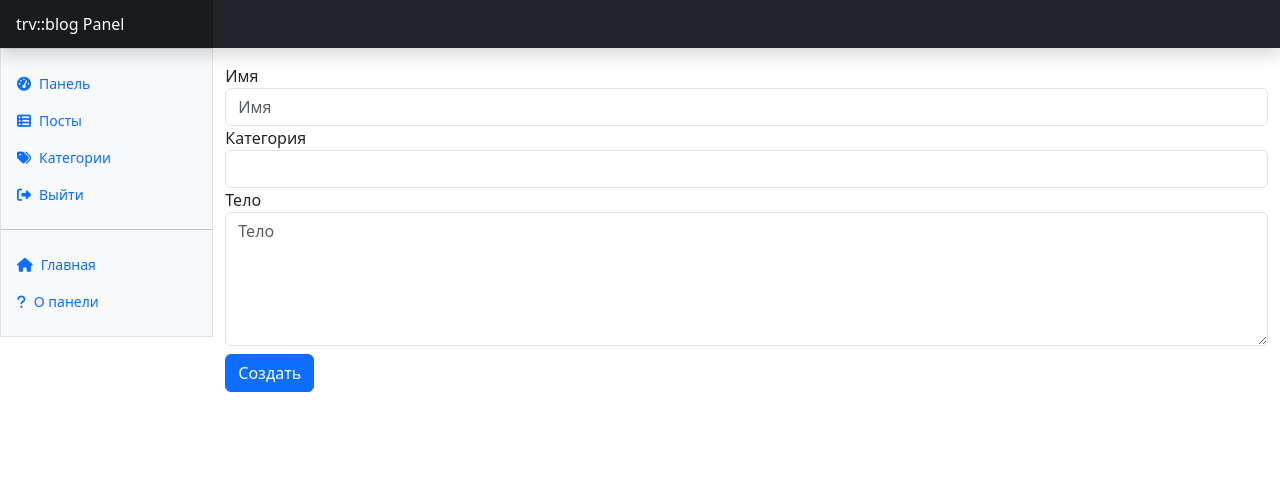
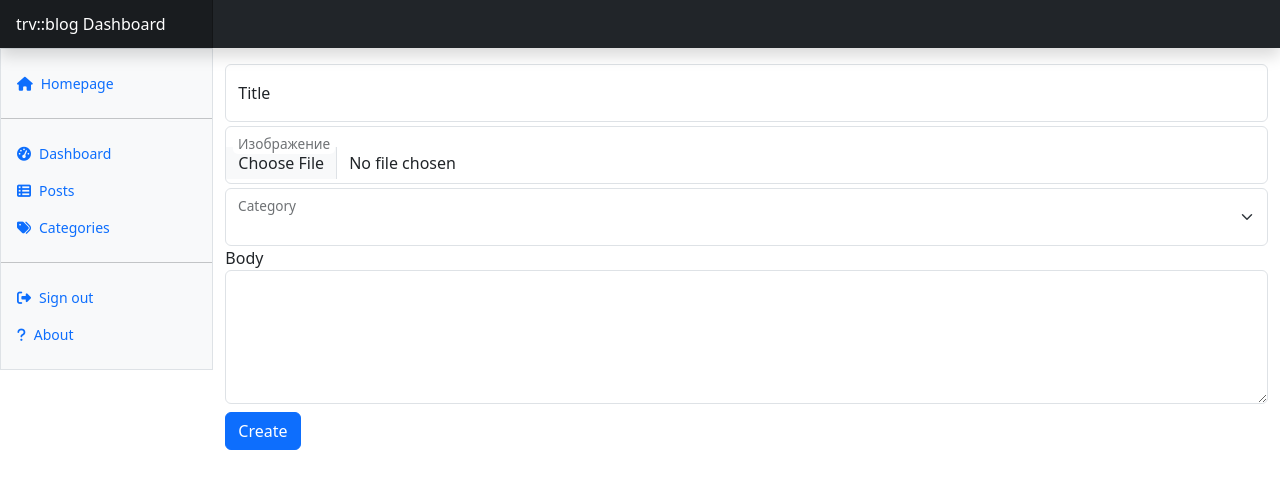
Before and after one commit to 4vanyek/trvblog, a PHP site: page /panel/post/create.php in a window 1280 px wide. Shown: the top 489 px of the page. Run offline with PHP 8.4, Linux system fonts and the light colour scheme; a user stored in the database is signed in; data comes from the database, SQL or seed files in the repository; a stand-in replaces the project's code that opens the database connection; lists and menus that the app fills with data are empty; some libraries are stand-ins or nearby versions.

Commit message:
too lazy to explain that

```diff
--- a/assets/css/style.css
+++ b/assets/css/style.css
@@ -16,12 +16,12 @@
 }
 .bg-article{
     background-color: #dedede;
-}
+}*/
 .date-time{
     color: #999;
     font-size: .8rem;
 }
-
+/*
 panel
 .sidebar{
     min-height: Calc(100vh - 3.5rem);
--- a/category.php
+++ b/category.php
@@ -8,7 +8,7 @@ require_once 'functions/pdo_connection.php';
 <head>
     <meta charset="UTF-8">
     <meta name="viewport" content="width=device-width, initial-scale=1">
-    <title>BitBlog Category</title>
+    <title>trv::blog</title>
     <link href="https://cdn.jsdelivr.net/npm/bootstrap@5.3.0/dist/css/bootstrap.min.css" rel="stylesheet" integrity="sha384-9ndCyUaIbzAi2FUVXJi0CjmCapSmO7SnpJef0486qhLnuZ2cdeRhO02iuK6FUUVM" crossorigin="anonymous">
 <script src="https://cdn.jsdelivr.net/npm/bootstrap@5.3.0/dist/js/bootstrap.bundle.min.js" integrity="sha384-geWF76RCwLtnZ8qwWowPQNguL3RmwHVBC9FhGdlKrxdiJJigb/j/68SIy3Te4Bkz" crossorigin="anonymous"></script>
     <link rel="stylesheet" href="<?=asset('assets/css/style.css')?>" media="all" type="text/css">
@@ -31,7 +31,7 @@ if (isset($_GET['cat_id']) && $_GET['cat_id'] !== '') {
     if ($category !== false) {?>
                   <section class="row">
                 <section class="col-12">
-                    <h1><?=$category->name?></h1>
+                    <h1 class="fw-light"><?=$category->name?></h1>
                     <hr>
                 </section>
             </section>
--- a/detail.php
+++ b/detail.php
@@ -38,7 +38,7 @@
                     <a href="<?= url('category.php?cat_id=') . $post->cat_id ?>"><?= $post->category_name ?></a>
                     <span class="date-time"><?= $post->created_at ?></span>
                 </h6>
-                <article class="bg-secondary-subtle p-3 rounded-2"><img class="float-end mb-2 ml-2 rounded-2" style="width: 18rem;" src="<?= asset($post->image) ?>" alt=""><?= $post->body ?></article>
+                <article class="bg-secondary-subtle overflow-auto p-3 rounded-2"><img class="float-end rounded-2" style="width: 18rem;" src="<?= asset($post->image) ?>" alt=""><?= $post->body ?></article>
                 <?php
         } else{ ?>
 
--- a/index.php
+++ b/index.php
@@ -23,7 +23,7 @@
         <section class="row">
 
         <?php
-                        $query = "SELECT * FROM posts WHERE status = 10";
+                        $query = "SELECT * FROM posts WHERE status = 10 ORDER BY COALESCE(updated_at, created_at) DESC";
                          $statement = $pdo->prepare($query);
                          $statement->execute();
                          $posts = $statement->fetchAll();
@@ -31,7 +31,7 @@
 
                 <section class="col-md-4">
                     <section class="mb-2 overflow-hidden" style="max-height: 15rem;"><img class="img-fluid rounded-2" src="<?= asset($post->image) ?>" alt=""></section>
-                    <h2 class="h5 text-truncate"><?= $post->title ?></h2>
+                    <h4 class="text-truncate fw-light"><?= $post->title ?></h4>
                     <p><?= substr($post->body, 0, 80) ?></p>
                     <p><a class="btn btn-primary px-3" href="<?= url('detail.php?post_id=') . $post->id ?>" role="button">Читать дальше <i class="fa-solid fa-angles-right"></i></a></p>
                 </section>
--- a/panel/about/index.php
+++ b/panel/about/index.php
@@ -7,7 +7,7 @@
 <head>
     <meta charset="UTF-8">
     <meta name="viewport" content="width=device-width, initial-scale=1">
-    <title>trv::blog</title>
+    <title>trv::blog Dashboard</title>
     <link href="https://cdn.jsdelivr.net/npm/bootstrap@5.3.0/dist/css/bootstrap.min.css" rel="stylesheet" integrity="sha384-9ndCyUaIbzAi2FUVXJi0CjmCapSmO7SnpJef0486qhLnuZ2cdeRhO02iuK6FUUVM" crossorigin="anonymous">
 <script src="https://cdn.jsdelivr.net/npm/bootstrap@5.3.0/dist/js/bootstrap.bundle.min.js" integrity="sha384-geWF76RCwLtnZ8qwWowPQNguL3RmwHVBC9FhGdlKrxdiJJigb/j/68SIy3Te4Bkz" crossorigin="anonymous"></script>
     <link rel="stylesheet" href="<?= asset('assets/css/style.css') ?>" media="all" type="text/css">
@@ -28,9 +28,9 @@
 
             <section style="min-height: 80vh;" class="d-flex justify-content-center align-items-center">
                 <section>
-                    <h1 class="fs-1 fw-light">About trv::blog Panel</h1>
+                    <h1 class="fs-1 fw-light">About trv::blog Dashboard</h1>
                     <h5 class="fw-light">
-                        trv::blog Panel is a heavily modified version of
+                        trv::blog Dashboard is a heavily modified version of
                         <a target="_blank" href="https://github.com/MobinaJafarian/BitBlog">Bit Blog</a> Panel,
                         developed by
                         <a target="_blank" href="https://github.com/4vanyek">therealvanyek</a>.
--- a/panel/category/edit.php
+++ b/panel/category/edit.php
@@ -38,7 +38,7 @@ require_once '../../functions/auth.php';
 <head>
     <meta charset="UTF-8">
     <meta name="viewport" content="width=device-width, initial-scale=1">
-    <title>PHP panel</title>
+    <title>trv::blog Dashboard</title>
     <link href="https://cdn.jsdelivr.net/npm/bootstrap@5.3.0/dist/css/bootstrap.min.css" rel="stylesheet" integrity="sha384-9ndCyUaIbzAi2FUVXJi0CjmCapSmO7SnpJef0486qhLnuZ2cdeRhO02iuK6FUUVM" crossorigin="anonymous">
 <script src="https://cdn.jsdelivr.net/npm/bootstrap@5.3.0/dist/js/bootstrap.bundle.min.js" integrity="sha384-geWF76RCwLtnZ8qwWowPQNguL3RmwHVBC9FhGdlKrxdiJJigb/j/68SIy3Te4Bkz" crossorigin="anonymous"></script>
     <link rel="stylesheet" href="<?= asset('assets/css/style.css') ?>" media="all" type="text/css">
@@ -59,11 +59,11 @@ require_once '../../functions/auth.php';
 
                 <form action="edit.php?cat_id=<?= $_GET['cat_id'] ?>" method="post">
                     <section class="form-group">
-                        <label for="name">Имя</label>
+                        <label for="name">Name</label>
                         <input type="text" class="form-control" name="name" id="name" value="<?= $category->name ?>">
                     </section>
                     <section class="form-group">
-                        <button type="submit" class="btn btn-primary mt-2">Обновить</button>
+                        <button type="submit" class="btn btn-primary mt-2">Edit</button>
                     </section>
                 </form>
 
--- a/panel/layouts/sidebar.php
+++ b/panel/layouts/sidebar.php
@@ -82,28 +82,29 @@
         </div>
         <div class="offcanvas-body d-md-flex flex-column p-0 overflow-y-auto">
           <ul class="nav flex-column">
+          <li class="nav-item">
+              <a class="nav-link d-flex align-items-center gap-2" href="<?= url('/') ?>">
+              <i class="fa-solid fa-house"></i>
+                Homepage
+              </a>
+            </li>
+            <hr class="my-3">
             <li class="nav-item">
               <a class="nav-link d-flex align-items-center gap-2" href="<?= url('panel') ?>">
               <i class="fa-solid fa-gauge-high"></i>
-                Панель
+                Dashboard
               </a>
             </li>
             <li class="nav-item">
               <a class="nav-link d-flex align-items-center gap-2" href="<?= url('panel/post') ?>">
               <i class="fa-solid fa-table-list"></i>
-                Посты
+                Posts
               </a>
             </li>
             <li class="nav-item">
               <a class="nav-link d-flex align-items-center gap-2" href="<?= url('panel/category') ?>">
               <i class="fa-solid fa-tags"></i>
-                Категории
-              </a>
-            </li>
-            <li class="nav-item">
-              <a class="nav-link d-flex align-items-center gap-2" href="<?= url('auth/logout.php') ?>">
-                <i class="fa-solid fa-right-from-bracket"></i>
-                Выйти
+                Categories
               </a>
             </li>
           </ul>
@@ -112,53 +113,18 @@
 
           <ul class="nav flex-column mb-auto">
           <li class="nav-item">
-              <a class="nav-link d-flex align-items-center gap-2" href="<?= url('/') ?>">
-              <i class="fa-solid fa-house"></i>
-                Главная
+              <a class="nav-link d-flex align-items-center gap-2" href="<?= url('auth/logout.php') ?>">
+                <i class="fa-solid fa-right-from-bracket"></i>
+                Sign out
               </a>
             </li>
             <li class="nav-item">
               <a class="nav-link d-flex align-items-center gap-2" href="<?= url('panel/about') ?>">
               <i class="fa-solid fa-question"></i>
-              О панели
+              About
               </a>
             </li>
           </ul>
         </div>
       </div>
     </div>
-
-
-
-
-
-
-
-<!--nav id="sidebarMenu" class="d-lg-block sidebar bg-white">
-    <div class="position-sticky">
-      <div class="list-group list-group-flush mx-3 mt-4">
-        <a
-          href="<?= url('panel') ?>"
-          class="list-group-item list-group-item-action py-2 ripple"
-          aria-current="true">
-          <i class="fa-solid fa-gauge-high me-3"></i><span>Панель</span>
-        </a>
-        <a href="<?= url('panel/category') ?>" class="list-group-item list-group-item-action py-2 ripple">
-        <i class="fa-solid fa-tags me-3"></i><span>Категории</span>
-        </a>
-        <a href="<?= url('panel/post') ?>" class="list-group-item list-group-item-action py-2 ripple"
-          ><i class="fa-solid fa-table-list me-3"></i><span>Посты</span></a>
-      </div>
-    </div>
-  </nav-->
-<!--section class="sidebar">
-    <section class="sidebar-link">
-        <a href="<?= url('panel') ?>">Панель</a>
-    </section>
-    <section class="sidebar-link">
-        <a href="<?= url('panel/category') ?>">Категории</a>
-    </section>
-    <section class="sidebar-link">
-        <a href="<?= url('panel/post') ?>">Посты</a>
-    </section>
-</section-->
--- a/panel/layouts/top-nav.php
+++ b/panel/layouts/top-nav.php
@@ -1,5 +1,5 @@
 <header class="navbar navbar-expand-lg sticky-top bg-dark flex-md-nowrap p-0 shadow" data-bs-theme="dark">
-  <a class="navbar-brand col-md-3 col-lg-2 me-0 px-3 fs-6 text-white" href="<?= url('panel') ?>">trv::blog Panel</a>
+  <a class="navbar-brand col-md-3 col-lg-2 me-0 px-3 fs-6 text-white" href="<?= url('panel') ?>">trv::blog Dashboard</a>
   <ul class="navbar-nav flex-row">
     <li class="nav-item text-nowrap">
       <button class="nav-link d-md-none px-3 text-white" type="button" data-bs-toggle="offcanvas" data-bs-target="#sidebarMenu" aria-controls="sidebarMenu" aria-expanded="false" aria-label="Toggle navigation">
--- a/panel/post/create.php
+++ b/panel/post/create.php
@@ -5,7 +5,7 @@
 
 
 
-     if(isset($_POST['title']) && $_POST['title'] !== '' && isset($_POST['cat_id']) && $_POST['cat_id'] !== '' && isset($_POST['body']) && $_POST['body'] !== ''/* && isset($_FILES['image']) && $_FILES['image']['name'] !== ''*/)
+     if(isset($_POST['title']) && $_POST['title'] !== '' && isset($_POST['cat_id']) && $_POST['cat_id'] !== '' && isset($_POST['body']) && $_POST['body'] !== '' && isset($_FILES['image']) && $_FILES['image']['name'] !== '')
      {
 
           $query = "SELECT * FROM categories WHERE id = ?;";
@@ -13,21 +13,21 @@
           $statement->execute([$_POST['cat_id']]);
           $category = $statement->fetch();
 
-          /*$allowedMimes = ['png', 'jpg', 'gif', 'jpeg'];
+          $allowedMimes = ['png', 'jpg', 'gif', 'jpeg'];
           $imageMime = pathinfo($_FILES['image']['name'], PATHINFO_EXTENSION);
           if(!in_array($imageMime, $allowedMimes))
           {
                redirect('panel/post');
-          }*/
+          }
 
           $basePath = dirname(dirname(__DIR__));
-          /*$image = '/assets/images/posts/' . date('Y_m_d_H_i_s') . '.' . $imageMime;
-          $image_upload = move_uploaded_file($_FILES['image']['tmp_name'], $basePath . $image);*/
-          if($category !== false/* && $image_upload !== false*/)
+          $image = '/assets/images/posts/' . date('Y_m_d_H_i_s') . '.' . $imageMime;
+          $image_upload = move_uploaded_file($_FILES['image']['tmp_name'], $basePath . $image);
+          if($category !== false && $image_upload !== false)
           {
-          $query = "INSERT INTO posts SET title = ?, cat_id = ?, body = ?,/* image = ?,*/ created_at = NOW();";
+          $query = "INSERT INTO posts SET title = ?, cat_id = ?, body = ?, image = ?, created_at = NOW();";
           $statement = $pdo->prepare($query);
-          $statement->execute([$_POST['title'], $_POST['cat_id'], $_POST['body']/*, $image*/]);
+          $statement->execute([$_POST['title'], $_POST['cat_id'], $_POST['body'], $image]);
           }
           redirect('panel/post');
      }
@@ -39,7 +39,7 @@
 <head>
     <meta charset="UTF-8">
     <meta name="viewport" content="width=device-width, initial-scale=1">
-    <title>PHP panel</title>
+    <title>trv::blog Dashboard</title>
     <link href="https://cdn.jsdelivr.net/npm/bootstrap@5.3.0/dist/css/bootstrap.min.css" rel="stylesheet" integrity="sha384-9ndCyUaIbzAi2FUVXJi0CjmCapSmO7SnpJef0486qhLnuZ2cdeRhO02iuK6FUUVM" crossorigin="anonymous">
 <script src="https://cdn.jsdelivr.net/npm/bootstrap@5.3.0/dist/js/bootstrap.bundle.min.js" integrity="sha384-geWF76RCwLtnZ8qwWowPQNguL3RmwHVBC9FhGdlKrxdiJJigb/j/68SIy3Te4Bkz" crossorigin="anonymous"></script>
     <link rel="stylesheet" href="<?= asset('assets/css/style.css') ?>" media="all" type="text/css">
@@ -59,17 +59,16 @@
             <section class="col-md-10 pt-3">
 
                 <form action="<?= url('panel/post/create.php') ?>" method="post" enctype="multipart/form-data">
-                    <section class="form-group">
-                        <label for="title">Имя</label>
-                        <input type="text" class="form-control" name="title" id="title" placeholder="Имя">
+                    <section class="form-floating mb-1">
+                        <input type="text" class="form-control" name="title" id="title" placeholder="Post title">
+                        <label for="title">Title</label>
                     </section>
-                    <!--section class="form-group">
+                    <section class="form-floating mb-1">
+                        <input type="file" class="form-control" name="image" id="image">
                         <label for="image">Изображение</label>
-                        <input type="file" class="form-control" name="image" id="image">
-                    </section-->
-                    <section class="form-group">
-                        <label for="cat_id">Категория</label>
-                        <select class="form-control" name="cat_id" id="cat_id">
+                    </section>
+                    <section class="form-floating">
+                        <select class="form-select" name="cat_id" id="cat_id">
                               <?php
 
                          $query = "SELECT * FROM categories;";
@@ -81,13 +80,14 @@
                              <option value="<?= $category->id ?>"><?= $category->name ?></option>
                              <?php } ?>
                         </select>
+                        <label for="cat_id">Category</label>
                     </section>
                     <section class="form-group">
-                        <label for="body">Тело</label>
-                        <textarea class="form-control" name="body" id="body" rows="5" placeholder="Тело"></textarea>
+                        <label for="body">Body</label>
+                        <textarea class="form-control" name="body" id="body" rows="5"></textarea>
                     </section>
                     <section class="form-group">
-                        <button type="submit" class="btn btn-primary mt-2 mb-2">Создать</button>
+                        <button type="submit" class="btn btn-primary mt-2 mb-2">Create</button>
                     </section>
                 </form>
 
```
Also changed, not shown: auth/login.php (+5 -5 lines), layouts/top-nav.php (+13 -10 lines), panel/category/create.php (+4 -4 lines), panel/category/index.php (+10 -15 lines), panel/index.php (+8 -4 lines), panel/post/edit.php (+17 -15 lines), panel/post/index.php (+43 -22 lines), assets/images/posts/2023_06_25_16_38_13.jpg (deleted).
